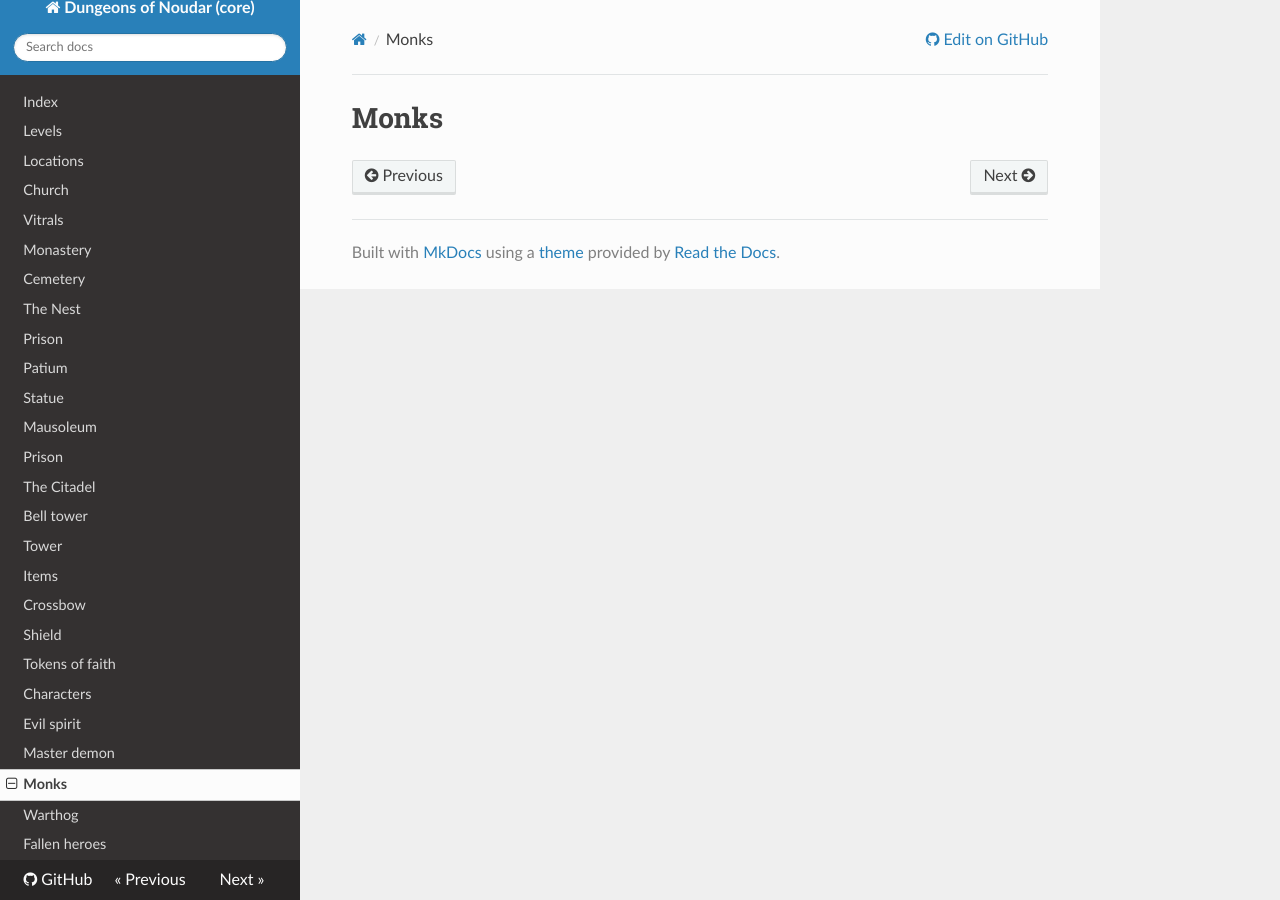
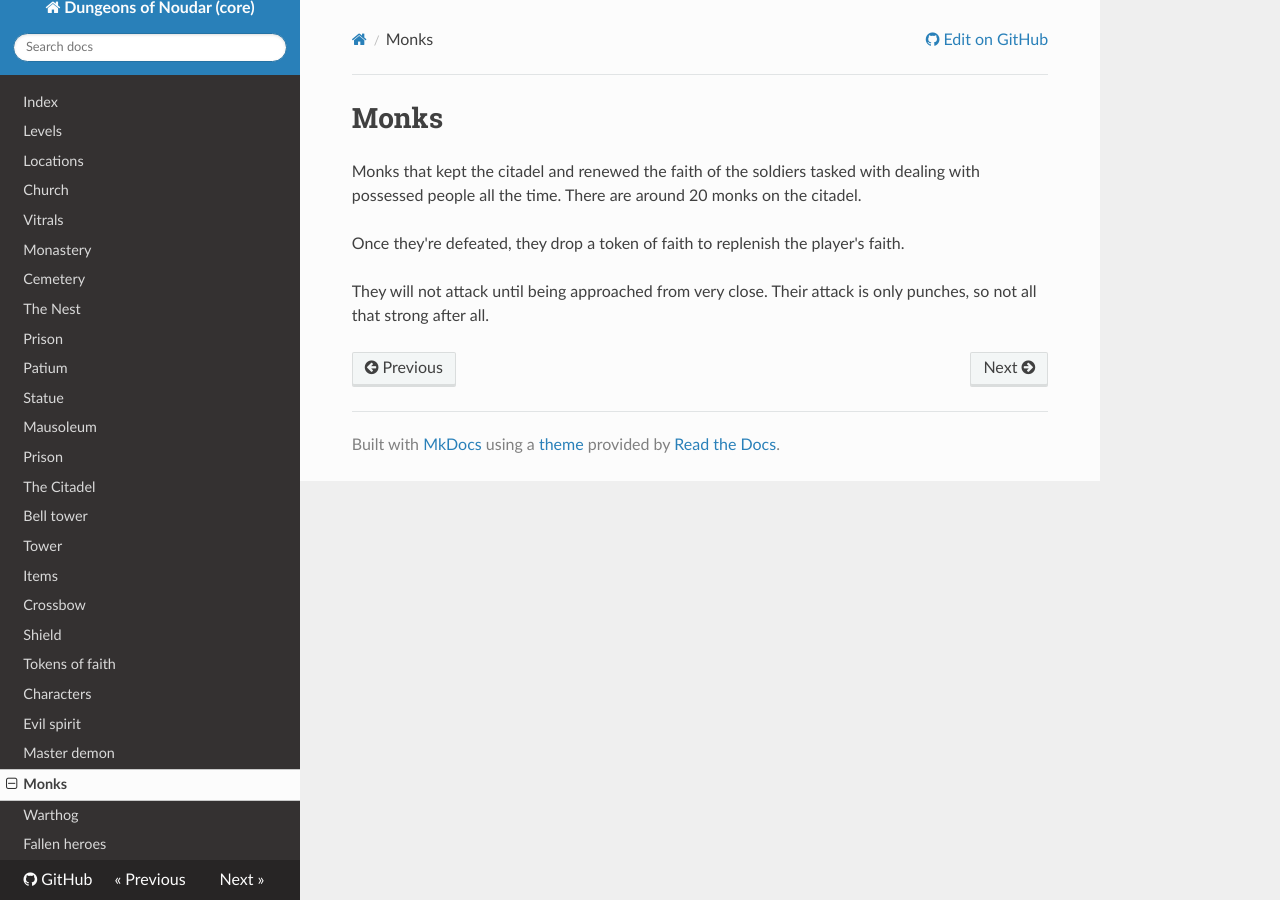
Before and after one commit to TheFakeMontyOnTheRun/noudar-core, an MkDocs documentation site: the page built from docs/monks.md, in a window 1280 px wide. Built offline with MkDocs 1.6.1, drawn with Linux system fonts in a browser that asks for light colours; nearby versions of some CDN libraries; old or Windows-style settings are respelled for this version of MkDocs.

Commit message:
Add more details regarding the monks

```diff
--- a/docs/monks.md
+++ b/docs/monks.md
@@ -1,2 +1,12 @@
 Monks
 =====
+
+Monks that kept the citadel and renewed the faith of the soldiers
+tasked with dealing with possessed people all the time. There are
+around 20 monks on the citadel.
+
+Once they're defeated, they drop a token of faith to replenish
+the player's faith.
+
+They will not attack until being approached from very close.
+Their attack is only punches, so not all that strong after all.
```
